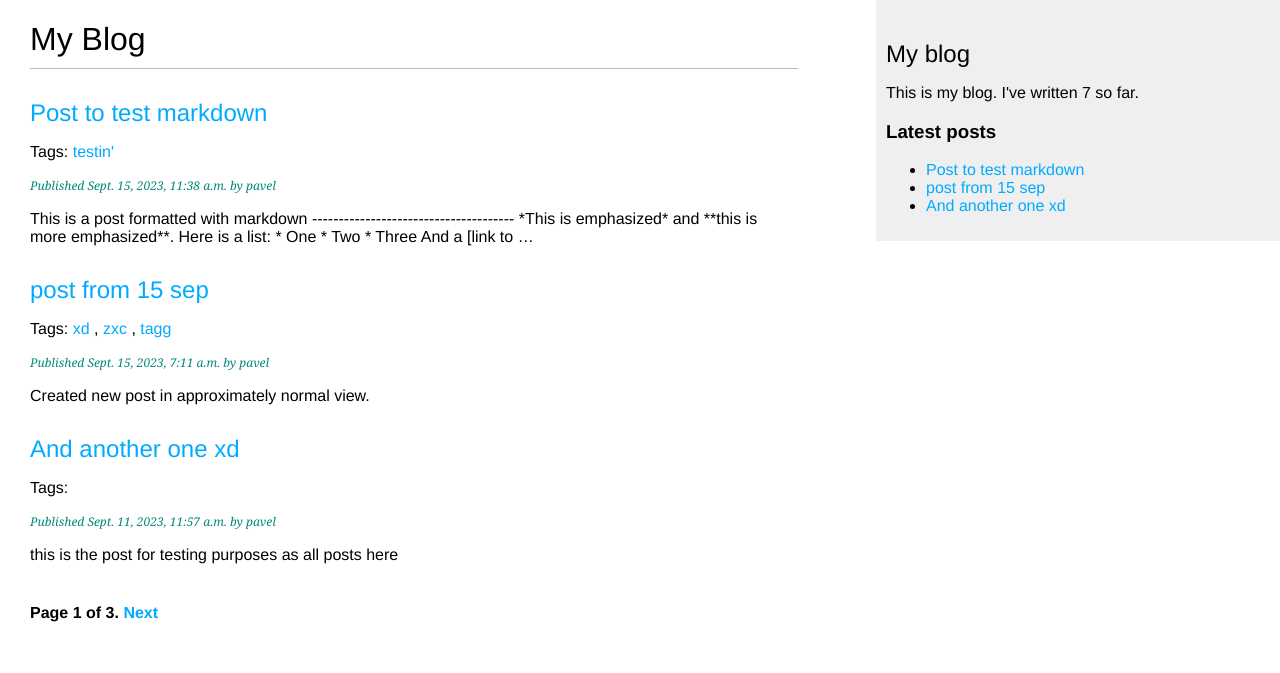
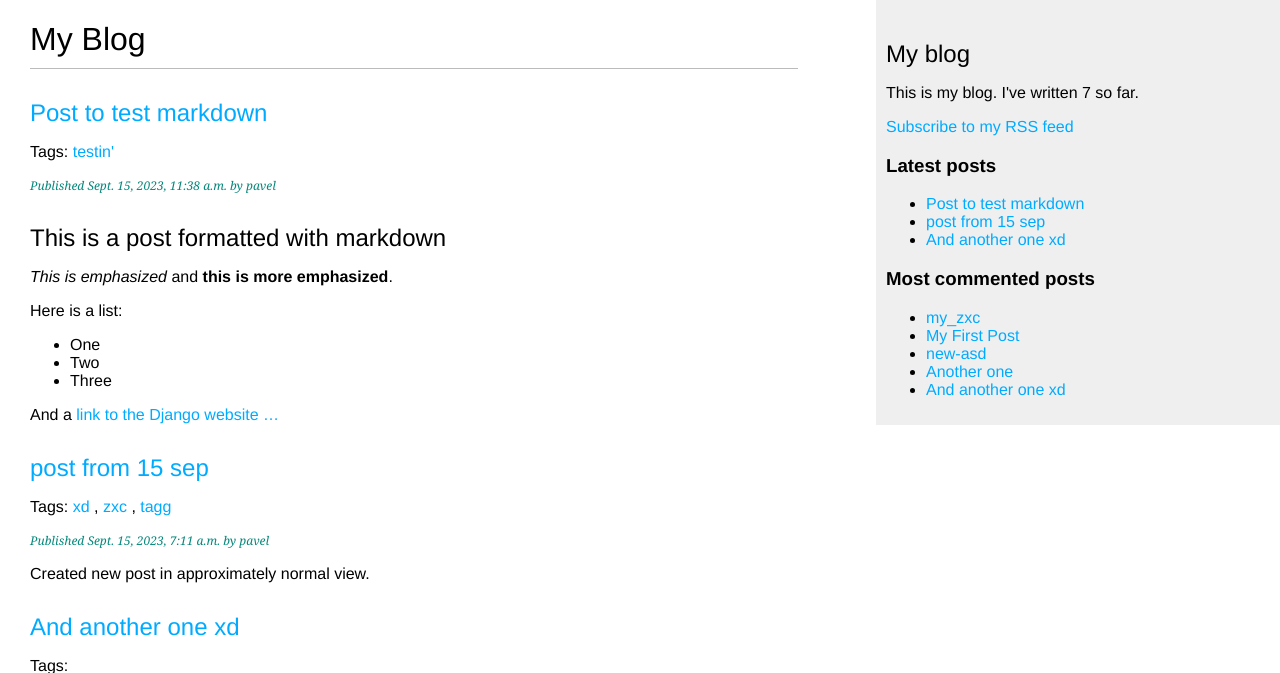
Before and after one commit to PavLeg1/mysite, a Django app: page /blog/ in a window 1280 px wide. Shown: the top 673 px of the page. Before the commit the page ends 622 px from the top, so only its background shows below. Run offline with Django 4.2, Linux system fonts and the light colour scheme; data comes from the database, SQL or seed files in the repository; both versions use the stored data as it was after the commit; parts of the project's set-up code (start-up, migrations or seed data) failed here and were passed over.

Commit message:
added FEED, check rss with FluentReader

```diff
--- a/blog/templates/blog/base.html
+++ b/blog/templates/blog/base.html
@@ -19,8 +19,24 @@
         <p>This is my blog.
            I've written {% total_posts %} so far.
         </p>
+
+        <p>
+            <a href="{% url "blog:post_feed" %}">
+            Subscribe to my RSS feed
+            </a>
+        </p>
+
         <h3>Latest posts</h3>
         {% show_latest_posts 3 %}
+        <h3>Most commented posts</h3>
+        {% get_most_commented_posts as most_commented_posts %}
+        <ul>
+            {% for post in most_commented_posts %}
+            <li>
+                <a href="{{ post.get_absolute_url }}">{{ post.title }}</a>
+            </li>
+            {% endfor %}
+        </ul>
     </div>
 </body>
 </html>
--- a/blog/templates/blog/post/detail.html
+++ b/blog/templates/blog/post/detail.html
@@ -1,4 +1,5 @@
 {% extends "blog/base.html" %}
+{% load blog_tags %}
 
 {% block title %} {{ post.title }} {% endblock %}
 
@@ -7,7 +8,7 @@
 <p class="date">
     Published {{ post.publish }} by {{ post.author }}
 </p>
-{{ post.body|linebreaks }}
+{{ post.body|markdown }}
 <p>
     <a href="{% url 'blog:post_share' post.id %}">
     Share this post
--- a/blog/templates/blog/post/list.html
+++ b/blog/templates/blog/post/list.html
@@ -1,5 +1,8 @@
 {% extends "blog/base.html" %}
+{% load blog_tags %}
+
 {% block title %}My Blog{% endblock %}
+
 {% block content %}
 <h1>My Blog</h1>
 {% if tag %}
@@ -22,7 +25,7 @@
 <p class="date">
 Published {{ post.publish }} by {{ post.author }}
 </p>
-{{ post.body|truncatewords:30|linebreaks }}
+{{ post.body|markdown|truncatewords_html:30 }}
 {% endfor %}
 {% include "pagination.html" with page=posts %}
 {% endblock %}
--- a/blog/templatetags/blog_tags.py
+++ b/blog/templatetags/blog_tags.py
@@ -1,5 +1,9 @@
 from django import template
 from ..models import Post
+from django.db.models import Count
+from django.utils.safestring import mark_safe
+import markdown
+
 
 # Переменная, необходимая для создания / регистрации своих шаблонных тегов
 register = template.Library()
@@ -14,3 +18,13 @@ def total_posts():
 def show_latest_posts(count=5):
     latest_posts = Post.published.order_by('-publish')[:count]
     return {'latest_posts': latest_posts}
+
+@register.simple_tag
+def get_most_commented_posts(count=5):
+    # С помощью annotate() формируется QuerySet, чтобы рассчитать кол-во комментов к посту
+    return Post.published.annotate(total_comments = Count('comments')).order_by('-total_comments')[:count]
+
+@register.filter(name='markdown') # Имя которое используется в шаблоне {{ variable|markdown }}
+# Функция помечает результат как безопасный для прорисовки в шаблоне
+def markdown_format(text):
+    return mark_safe(markdown.markdown(text))
--- a/blog/urls.py
+++ b/blog/urls.py
@@ -1,5 +1,6 @@
 from django.urls import path
 from . import views
+from .feeds import LatestPostsFeed
 
 # Определяем именное пространство приложения
 # Это позволяет упорядочивать URL-адреса по приложениям и при обращении к ним использовать имя
@@ -21,6 +22,7 @@ urlpatterns = [
     path('<int:post_id>/share/', views.post_share, name='post_share'),
     # Представление для комментария к посту
     path('<int:post_id>/comment/', views.post_comment, name='post_comment'),
+    path('feed/', LatestPostsFeed(), name='post_feed')
 
 ]
 
--- a/blog/views.py
+++ b/blog/views.py
@@ -100,7 +100,7 @@ def post_share(request, post_id):
             # Текст письма с комментом (если есть)
             message = f"Read {post.title} at {post_url}\n\n\
                 {cd['name']} comments: {cd['comments']}"
-            send_mail(subject, message, 'mail@gmail.com', [cd['to']])
+            send_mail(subject, message, 'pvlegostaev@gmail.com', [cd['to']])
 
             # Письмо отправлено
             sent = True
--- a/mysite/urls.py
+++ b/mysite/urls.py
@@ -15,8 +15,16 @@ Including another URLconf
 """
 from django.contrib import admin
 from django.urls import path, include
+from django.contrib.sitemaps.views import sitemap
+from blog.sitemaps import PostSiteMap
+
+sitemaps = {
+    'posts': PostSiteMap,
+}
+
 
 urlpatterns = [
     path('admin/', admin.site.urls),
     path('blog/', include('blog.urls', namespace='blog')),
+    path('sitemap.xml', sitemap, {'sitemaps': sitemaps}, name='django.contrib.sitemaps.views.sitemap')
 ]
--- a/requirements.txt
+++ b/requirements.txt
@@ -1,3 +1,4 @@
 django==4.1.11
 python==3.10.12
 django-taggit==3.0.0
+markdown==3.4.1
```
Also changed, not shown: blog/feeds.py (added, +26 -0 lines), blog/sitemaps.py (added, +14 -0 lines), mysite/settings.py (+6 -2 lines), db.sqlite3.
